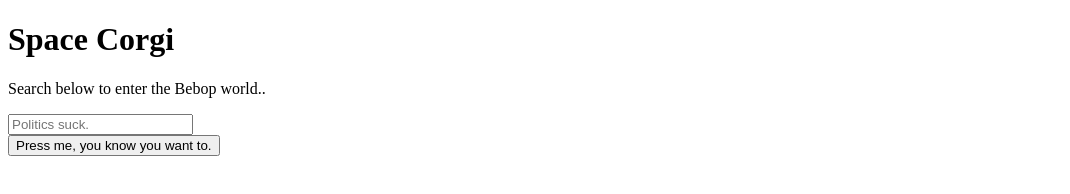
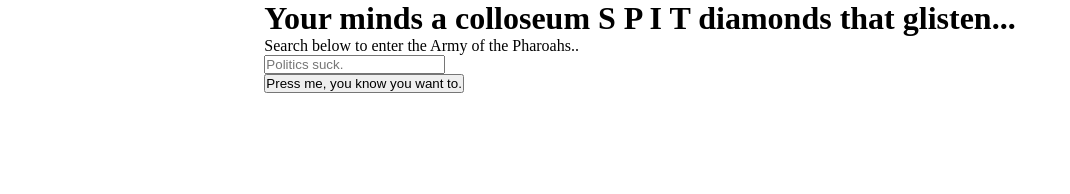
Before and after one commit to yoel0/fetch-reddit-slideshow, a plain HTML site: page index.html in a window 1280 px wide. Shown: the whole page, without its empty margins (0-1070 px from the left). Drawn offline with Linux system fonts and the light colour scheme; no server answers.

Commit message:
[RedditSliderShow] Add Flex Structure

```diff
--- a/css/style.css
+++ b/css/style.css
@@ -0,0 +1,11 @@
+* {
+  box-sizing: border-box;
+  margin: 0;
+  padding: 0;
+}
+
+body {
+  display: flex;
+  justify-content: center;
+  align-items: center;
+}
--- a/index.html
+++ b/index.html
@@ -4,13 +4,18 @@
     <meta charset="UTF-8" />
     <meta name="viewport" content="width=device-width, initial-scale=1" />
     <link rel="stylesheet" text="text/css" href="css/style.css" />
-    <title>Space Cowboy</title>
+    <title>Egypt</title>
   </head>
   <body>
-    <h1>Space Corgi</h1>
     <div class="container">
+      <div class="welcome-plug">
+        <h1>
+          Your minds a colloseum <span>S P I T</span> diamonds that glisten...
+        </h1>
+      </div>
+
       <div class="para-plug">
-        <p>Search below to enter the Bebop world..</p>
+        <p>Search below to enter the Army of the Pharoahs..</p>
       </div>
 
       <div class="input-plug">
--- a/js/app.js
+++ b/js/app.js
@@ -1,5 +1,5 @@
 document.addEventListener("DOMContentLoaded", function () {
-  const requestURL = "https://www.reddit.com/search.json?q=cowboy_bebop";
+  const requestURL = "https://www.reddit.com/search.json?q=aotp";
 
   fetch(requestURL)
     .then(function (responseData) {
```
